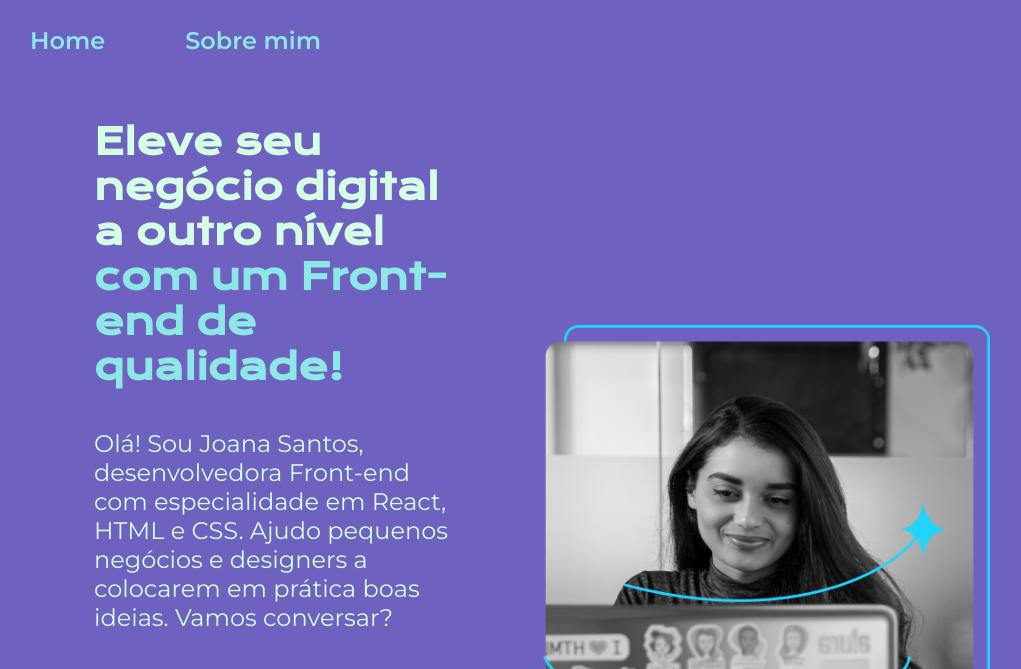
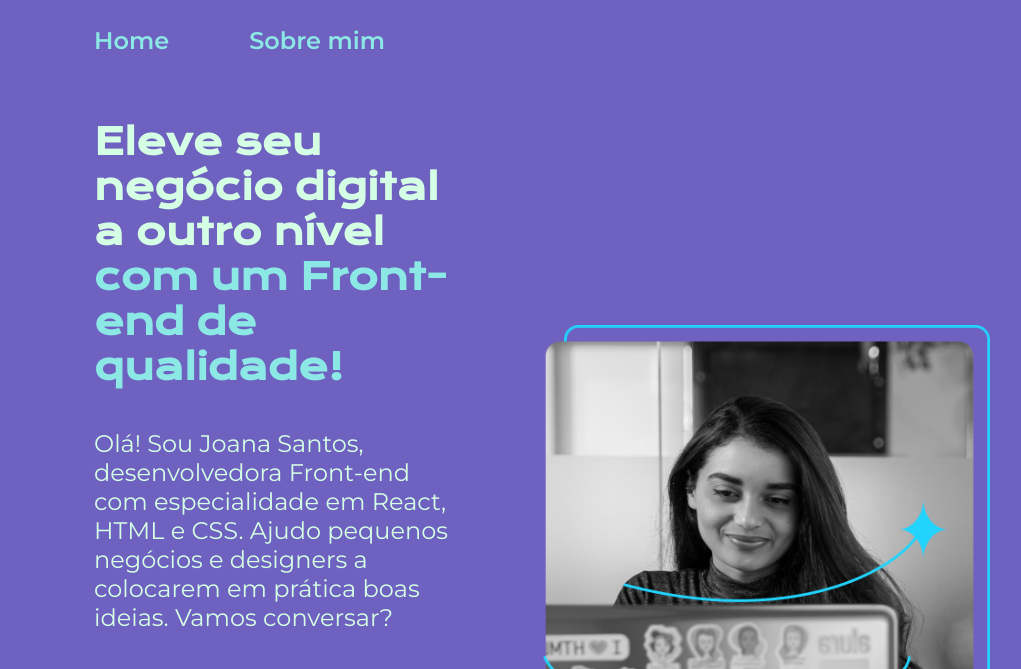
Before and after one commit to Michele-Moreira/portifolio, a plain HTML site: page index.html in a window 1280 px wide. Shown: the top 669 px of the page, without its empty margins (98-1119 px from the left). Drawn offline with nearby package versions, Linux system fonts and the light colour scheme.

Commit message:
Update style.css

```diff
--- a/styles/style.css
+++ b/styles/style.css
@@ -22,7 +22,7 @@ body {
 }
 
 .cabecalho {
-  padding: 2% 0% 0 10%;
+  padding: 2% 0% 0 15%;
 }
 
 .cabecalho__menu {
```
